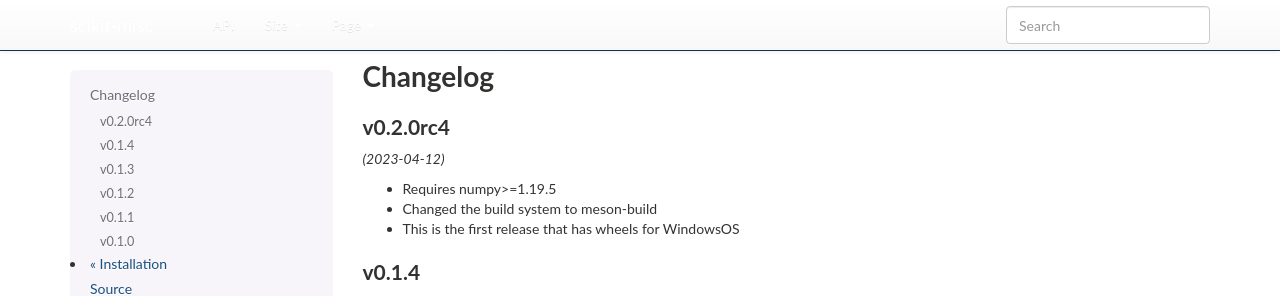
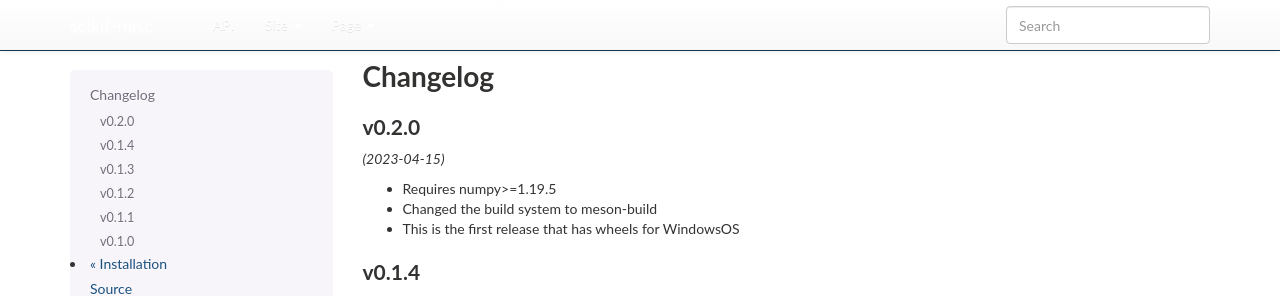
Before and after one commit to has2k1/scikit-misc, a Sphinx documentation site: the page built from doc/changelog.rst, in a window 1280 px wide and 947 px high. Shown: the top 296 px of the window. Built offline with Sphinx 7.4.7, drawn with Linux system fonts in a browser that asks for light colours; nearby versions of some CDN libraries; library files that are not in the unit come from our copies; the version number could not be read and is left out.

Commit message:
Prepare changelog for release
[wheel build]

```diff
--- a/doc/changelog.rst
+++ b/doc/changelog.rst
@@ -1,9 +1,9 @@
 Changelog
 =========
 
-v0.2.0rc4
+v0.2.0
 --------
-*(2023-04-12)*
+*(2023-04-15)*
 
 - Requires numpy>=1.19.5
 - Changed the build system to meson-build
```
